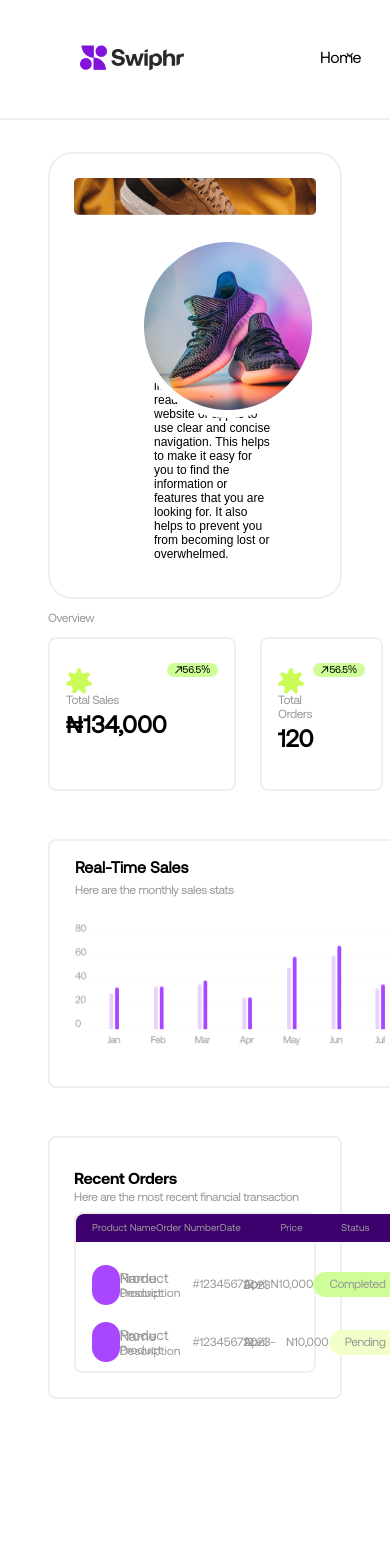
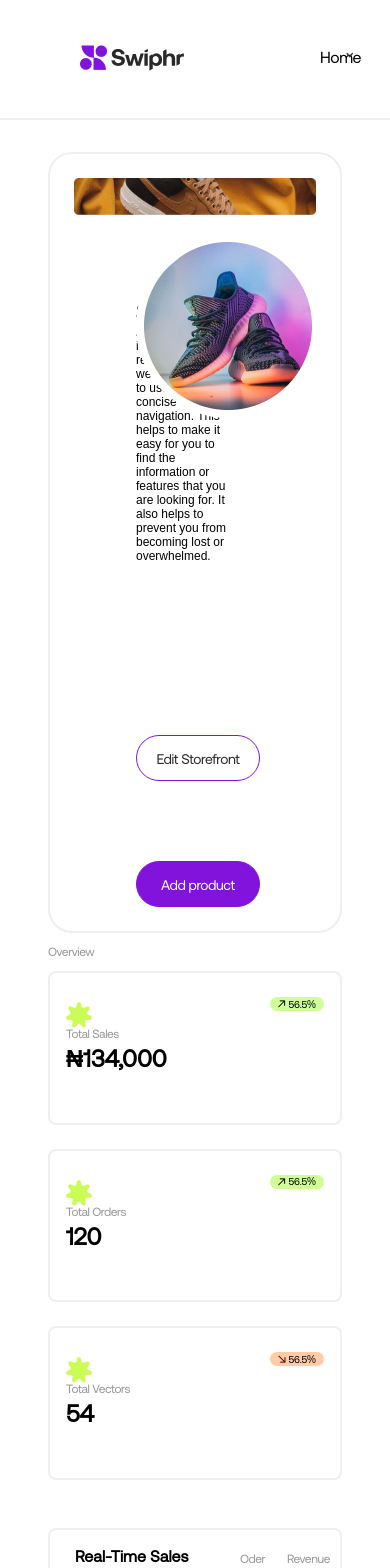
Before and after one commit to The-Byte-Bandit/Swiphr, a React (Create React App) app: page / in a window 390 px wide. Shown: the top 1568 px of the page. Before the commit the page ends 1431 px from the top, so only its background shows below. Built offline with nearby package versions, Linux system fonts and the light colour scheme; a web font is replaced by a local one.

Commit message:
made it slightly responsive

```diff
--- a/src/assets/styles/dashboard.css
+++ b/src/assets/styles/dashboard.css
@@ -41,11 +41,17 @@ figure {
   top: 14.6rem;
   left: 8.5rem;
   padding: 0 0 0 0;
+  max-width: 100%;
+}
+
+.ellipse-img{
+  max-width: 100%;
 }
 
 .flex-row {
   display: flex;
-  flex-direction: row;
+  flex-wrap: wrap;
+  /* flex-direction: row; */
 }
 
 .align-left {
@@ -54,16 +60,17 @@ figure {
 
 .summary {
   font-family: 'Hornbill Personal Use', sans-serif;
-  gap: 4rem;
+  gap: 5rem;
   text-align: start;
   margin-top: 5rem;
-  padding: 0px 80px 0px 80px;
+  padding: 0px 80px 0px 62px;
 }
 
 .summary h1 {
   font-size: 40px;
   font-weight: 100;
   line-height: .02px;
+  font-size: clamp(16px, 4vw, 6rem);
 }
 
 .summary p {
@@ -97,6 +104,7 @@ figure {
   font-family: 'Aeonik', sans-serif;
   color: #292929;
   background-color: inherit;
+  margin-inline-end: -44px;
 }
 
 .btn-2 {
@@ -158,7 +166,7 @@ figure {
   padding: 24px 16px 24px 16px;
   border: #EFEFEF 2px solid;
   border-radius: 8px;
-  width: 410.67px;
+  width: 372.67px;
   height: 153.61px;
   justify-content: space-between;
 }
@@ -204,13 +212,13 @@ figure {
   max-width: 575px;
   border: #EFEFEF 2px solid;
   border-radius: 8dvh;
-  height: 249px;
+  min-height: 249px;
   padding: 10px;
   border-radius: 8px;
 }
 
 .chart {
-  max-width: 551px;
+  max-width: 95%;
   height: 148px;
   border-radius: 4px;
 }
@@ -230,7 +238,7 @@ figure {
 }
 
 .d-2 {
-  gap: 16px;
+  gap: 26px;
 }
 
 .c-1 {
@@ -263,6 +271,7 @@ figure {
 .grid-1 {
   border: #EFEFEF 2px solid;
   border-radius: 8px;
+  max-width: 1079.33px;
 }
 
 .grid-item {
@@ -310,6 +319,7 @@ figure {
   padding: 8px 16px 8px 16px;
   line-height: .4px;
   gap: 16px;
+  max-width: 1079.33px;
 }
 
 .tag {
```
